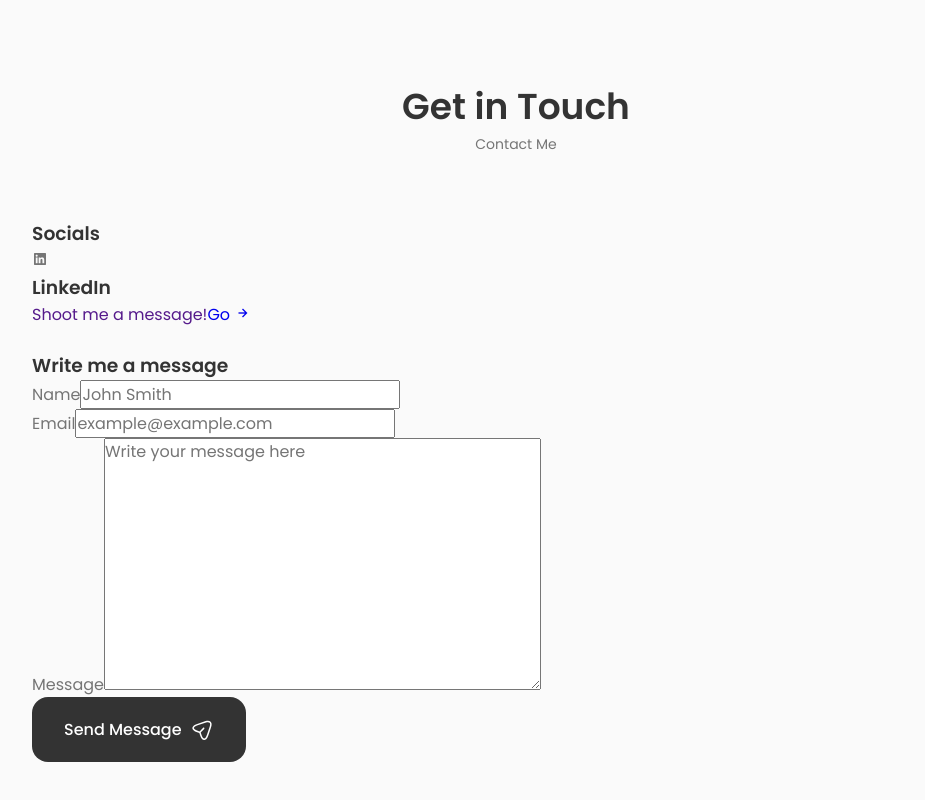
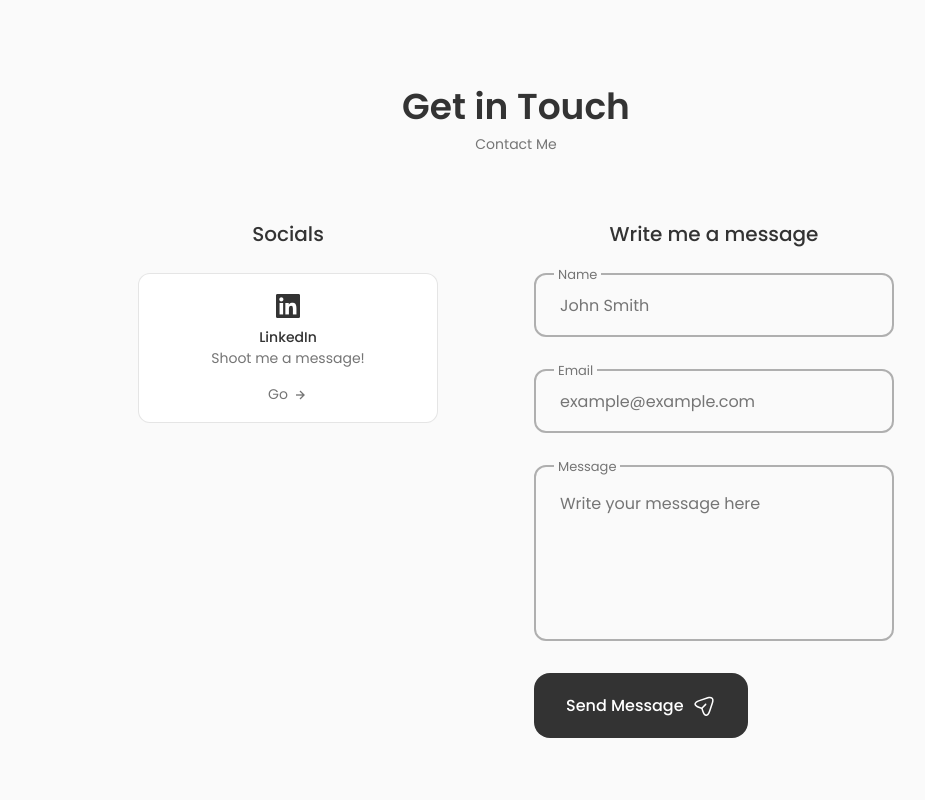
Before and after one commit to minyyds/react-portfolio, a React (Vite) app: page / in a window 1280 px wide. Shown: the part 3501-4301 px from the top of the page, without its empty margins (124-1049 px from the left). Built offline with nearby package versions, Linux system fonts and the light colour scheme.

Commit message:
added styling to contact section and emailjs integration for form

```diff
--- a/package.json
+++ b/package.json
@@ -10,7 +10,9 @@
     "preview": "vite preview"
   },
   "dependencies": {
+    "@emailjs/browser": "^4.3.3",
     "bootstrap": "^5.3.3",
+    "emailjs": "^4.0.3",
     "react": "^18.2.0",
     "react-dom": "^18.2.0",
     "swiper": "^11.0.7",
--- a/src/components/Contact/Contact.css
+++ b/src/components/Contact/Contact.css
@@ -0,0 +1,147 @@
+.contact__container {
+    grid-template-columns: repeat(2, max-content);
+    justify-content: center;
+    column-gap: 6rem;
+    padding-bottom: 3rem;
+}
+
+.contact__title {
+    text-align: center;
+    font-size: var(--h3-font-size);
+    font-weight: var(--font-medium);
+    margin-bottom: var(--mb-1-5);
+}
+
+.contact__info {
+    display: grid;
+    row-gap: 1rem;
+    grid-template-columns: 300px;
+}
+
+.contact__card {
+    background-color: var(--container-color);
+    border: 1px solid rgba(0, 0, 0, 0.1);
+    padding: 1rem;
+    border-radius: 0.75rem;
+    text-align: center;
+}
+
+.contact__card-icon {
+    font-size: 2rem;
+    color: var(--title-color);
+    margin-bottom: var(--mb-0-25);
+}
+
+.contact__card-title,
+.contact__card-data {
+    font-size: var(--small-font-size);
+}
+
+.contact__card-title {
+    font-weight: var(--font-medium);
+}
+
+.contact__card-data {
+    display: block;
+    margin-bottom: var(--mb-0-75)
+}
+
+.contact__button {
+    color: var(--text-color);
+    font-size: var(--small-font-size);
+    display: inline-flex;
+    align-items: center;
+    justify-content: center;
+    column-gap: 0.25rem;
+}
+
+.contact__button-icon {
+    font-size: 1rem;
+    transition: 0.3s;
+}
+
+.contact__button:hover .contact__button-icon {
+    transform: translate(0.25rem);
+}
+
+.contact__form {
+    width: 360px;
+}
+
+.contact__form-div {
+    position: relative;
+    margin-bottom: var(--mb-2);
+    height: 4rem;
+}
+
+.contact__form-input {
+    position: absolute;
+    top: 0;
+    left: 0;
+    width: 100%;
+    height: 100%;
+    border: 2px solid rgba(0, 0, 0, 0.3);
+    background: none;
+    color: var(--text-color);
+    outline: none;
+    border-radius: 0.75rem;
+    padding: 1.5rem;
+    z-index: 1;
+}
+
+.contact__form-tag {
+    position: absolute;
+    top: -0.75rem;
+    left: 1.25rem;
+    font-size: var(--smaller-font-size);
+    padding: 0.25rem;
+    background-color: var(--body-color);
+    z-index: 10;
+}
+
+.contact__form-area {
+    height: 11rem;
+
+}
+
+.contact__form-area textarea {
+    resize: none;
+}
+
+/* ------- breakpoints ------- */
+/* For large devices */
+@media screen and (max-width: 992px) {
+    .contact__container {
+        column-gap: 3rem;
+    }
+}
+
+/* For medium devices */
+@media screen and (max-width: 768px) {
+    .contact__container {
+        grid-template-columns: 1fr;
+        row-gap: 3rem;
+    }
+
+    .contact__info {
+        justify-content: center;
+    }
+
+    .contact__form {
+        margin: 0 auto;
+    }
+}
+
+@media screen and (max-width: 576px) {
+    .contact__info {
+        grid-template-columns: 1fr
+    }
+
+    .contact__form {
+        width: 100%;
+    }
+}
+
+@media screen and (max-width: 350px) {
+
+}
--- a/src/components/Contact/Contact.jsx
+++ b/src/components/Contact/Contact.jsx
@@ -1,7 +1,27 @@
-import React from 'react'
+import React, { useRef } from 'react';
+import emailjs from '@emailjs/browser';
 import "./contact.css"
 
 const Contact = () => {
+    const form = useRef();
+
+    const sendEmail = (e) => {
+        e.preventDefault();
+
+        emailjs
+        .sendForm('service_slnqtv5', 'template_61l8pdp', form.current, {
+            publicKey: '9equdOWUKHoSDIBS0',
+        })
+        .then(
+            () => {
+            console.log('SUCCESS!');
+            },
+            (error) => {
+            console.log('FAILED...', error.text);
+            },
+        );
+        e.target.reset()
+    };
     return (
     <section className="contact section" id="contact">
         <h2 className="section__title">Get in Touch</h2>
@@ -16,9 +36,9 @@
                         <i className="bx bxl-linkedin-square contact__card-icon"></i>
 
                         <h3 className="contact__card-title">LinkedIn</h3>
-                        <span className="contact__card-data"><a href="">Shoot me a message!</a></span>
+                        <span className="contact__card-data">Shoot me a message!</span>
 
-                        <a href="https://www.linkedin.com/in/minparekh/" className="contact__button">Go <i className="bx bx-right-arrow-alt contact_-button-icon"></i></a>
+                        <a href="https://www.linkedin.com/in/minparekh/" className="contact__button">Go <i className="bx bx-right-arrow-alt contact__button-icon"></i></a>
                     </div>
                 </div>
             </div>
@@ -26,7 +46,7 @@
             <div className="contact__content">
                 <h3 className="contact__title">Write me a message</h3>
 
-                <form action="" className="contact__form">
+                <form ref={form} onSubmit={sendEmail} className="contact__form">
                     <div className="contact__form-div">
                         <label className="contact__form-tag">Name</label>
                         <input type="text" name="name" className='contact__form-input' placeholder='John Smith'/>
@@ -37,8 +57,8 @@
                         <input type="email" name="email" className='contact__form-input' placeholder='example@example.com'/>
                     </div>
 
-                    <div className="contact__form-div">
-                        <label className="contact__form-tag">Message</label>
+                    <div className="contact__form-div contact__form-area">
+                        <label className="contact__form-tag ">Message</label>
                         <textarea name="message" cols="30" rows="10" className='contact__form-input' placeholder='Write your message here'></textarea>
                     </div>
 
--- a/src/components/Header/Header.css
+++ b/src/components/Header/Header.css
@@ -55,9 +55,6 @@
     bottom: 0;
   }
 
-  .nav {
-    height: var(--header-height);
-  }
 
   .nav__menu {
     position: fixed;
```
Also changed, not shown: 1 other file (tests, documents, lock files or other folders).
